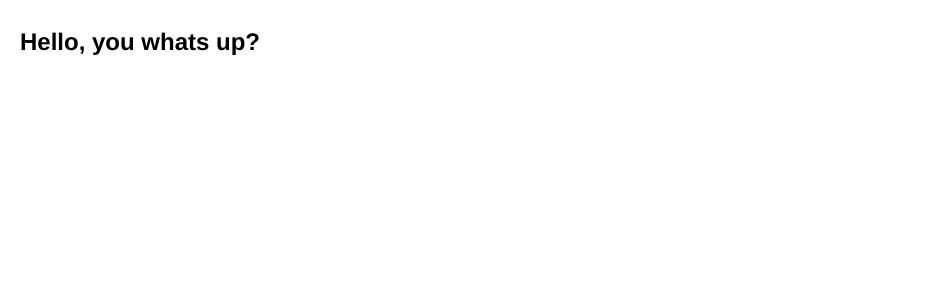
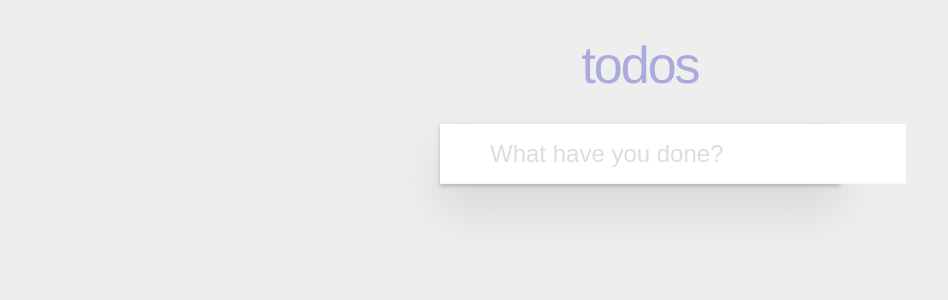
Before and after one commit to mach1/offline-react-todo, a React app: page / in a window 1280 px wide. Shown: the top 300 px of the page, without its empty margins (0-948 px from the left). Built offline with nearby package versions, Linux system fonts and the light colour scheme; the HTML template or start-up script is replaced by a standard one.

Commit message:
Todo form

```diff
--- a/src/components/App.css
+++ b/src/components/App.css
@@ -3,4 +3,14 @@
   font-family: helvetica, arial, sans-serif;
   line-height: 200%;
   padding: 6px 20px 30px;
+  background-color: #eee;
+  min-height: 100vh;
 }
+
+.heading {
+  text-align: center;
+  color: #aad;
+  font-weight: 100;
+  font-size: 52px;
+  letter-spacing: -2px;
+}
--- a/src/components/App.jsx
+++ b/src/components/App.jsx
@@ -1,9 +1,11 @@
 import React from 'react'
+import TodoForm from './TodoForm/TodoForm.jsx'
 import styles from './App.css'
 
 const App = () => (
   <div className={styles.app}>
-    <h2>Hello, you whats up?</h2>
+    <h2 className={styles.heading}>todos</h2>
+    <TodoForm />
   </div>
 )
 
--- /dev/null
+++ b/src/components/TodoForm/TodoForm.css
@@ -0,0 +1,24 @@
+.container {
+  max-width: 400px;
+  margin: 0 auto;
+  font-smoothing: antialiased;
+  font-weight: 300;
+  box-shadow: 0 2px 4px 0 rgba(0, 0, 0, 0.2), 0 25px 50px 0 rgba(0, 0, 0, 0.1);
+  color: #4d4d4d;
+}
+
+.input {
+  width: 100%;
+  font-size: 24px;
+  padding: 16px 16px 16px 50px;
+  outline: 0;
+  border: 0;
+  box-shadow: inset 0 -2px 1px rgba(0, 0, 0, 0.03);
+  color: inherit;
+  -webkit-font-smoothing: antialiased;
+}
+
+.input::-webkit-input-placeholder { /* WebKit, Blink, Edge */
+  color: #ddd;
+  -webkit-font-smoothing: antialiased;
+}
--- /dev/null
+++ b/src/components/TodoForm/TodoForm.jsx
@@ -0,0 +1,16 @@
+import React, { Component } from 'react'
+import styles from './TodoForm.css'
+
+export default class TodoForm extends Component {
+  render () {
+    return (
+      <div className={styles.container}>
+        <input
+          className={styles.input}
+          type='text'
+          placeholder='What have you done?'
+        />
+      </div>
+    )
+  }
+}
```
